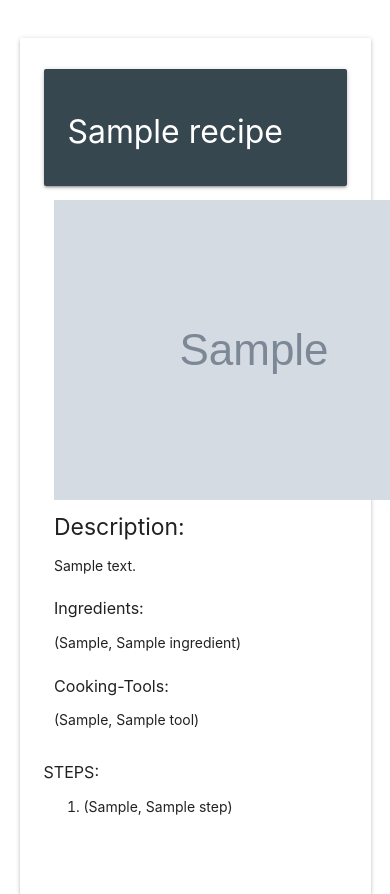
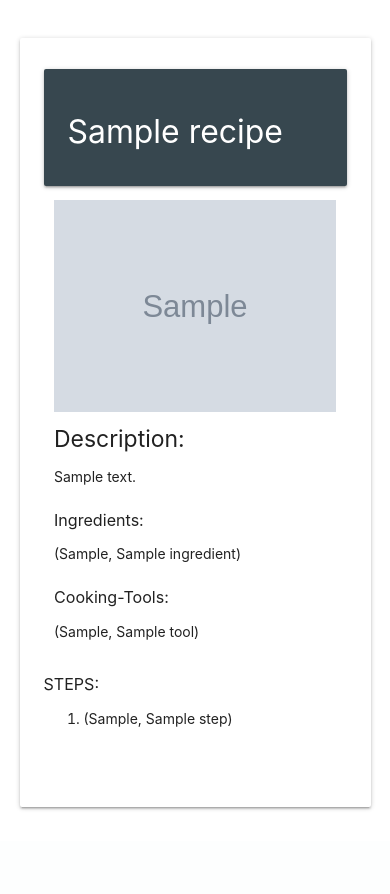
Before and after one commit to wickyakloe/Online-Cookbook, a Flask app: template templates/recipe.html in a window 390 px wide; the page is wider, and only the part inside the window is pictured. Shown: the part 235-1129 px from the top of that part. After the commit the page ends 1045 px from the top of that part, so only its background shows below. Run offline with Flask 2, Linux system fonts and the light colour scheme; the template is opened without the code that fills it: most values are stand-ins (such as "Sample title", 1, 10 or a date in 2020); grey boxes marked "Sample" are stand-in pictures; some libraries are stand-ins or nearby versions.

Commit message:
Add responsive class to img tag

```diff
--- a/templates/recipe.html
+++ b/templates/recipe.html
@@ -24,7 +24,7 @@
         <div class="row">
             <div class="col s12 m4">
                 <div class="card-image">
-                    <img class="materialboxed" src="../static/media/{{recipe.image}}">
+                    <img class="materialboxed responsive-img" src="../static/media/{{recipe.image}}">
                 </div>
             </div>
             <div class="col s12 m8">
```
